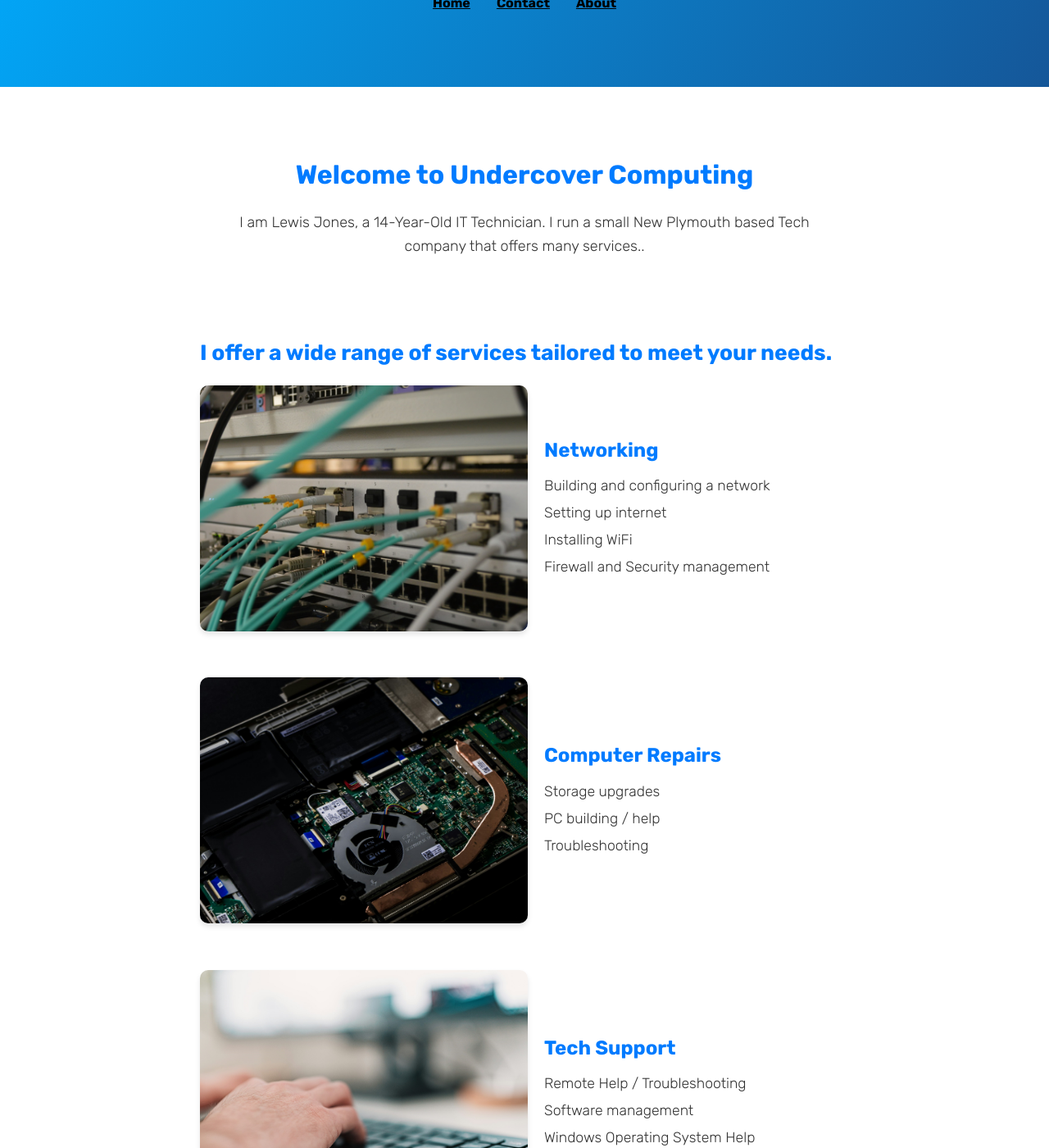
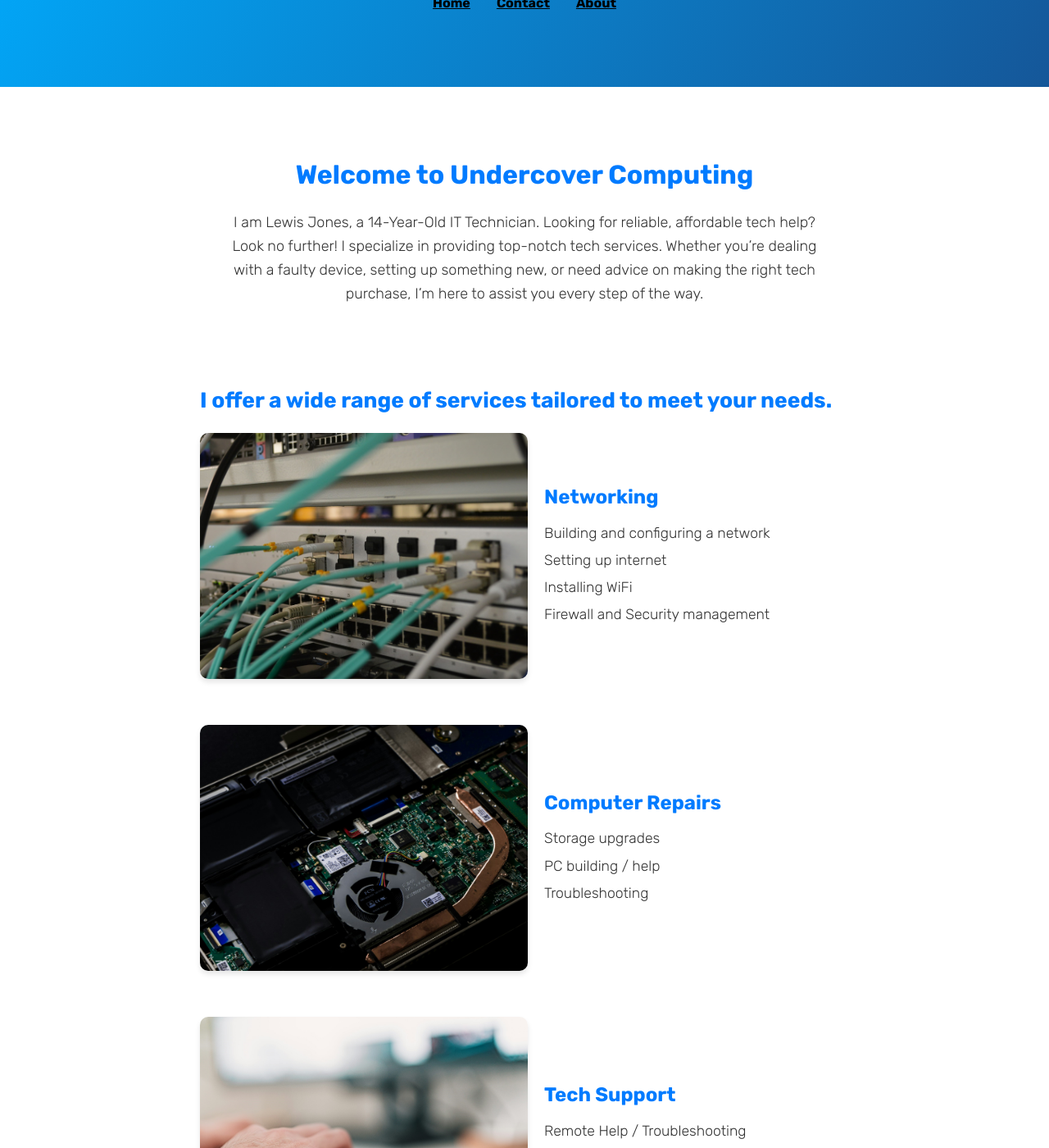
Before and after one commit to UndercoverComputing/undercovercomputing.com, a Jekyll site: the page index.html, which Jekyll copies as it is, in a window 1280 px wide and 1400 px high, scrolled down 259 px. Shown: the whole window at 82% size. Built offline with Jekyll 4.4.1, drawn with Linux system fonts in a browser that asks for light colours; some of the changed text lies outside the part shown.

Commit message:
Update index.html

```diff
--- a/index.html
+++ b/index.html
@@ -48,7 +48,9 @@
         <div itemscope itemtype="http://schema.org/Person">
             <section class="welcome-section">
                 <h2><strong>Welcome to Undercover Computing</strong></h2>
-                <p>I am <span itemprop="name">Lewis Jones</span>, a 14-Year-Old IT Technician. I run a small New Plymouth based Tech company that offers many services..</p>
+                <p>I am <span itemprop="name">Lewis Jones</span>, a 14-Year-Old IT Technician. Looking for reliable, affordable tech help? Look no further! I specialize in providing top-notch tech services. Whether you’re dealing with a faulty device, setting up something new, or need advice on making the right tech purchase, I’m here to assist you every step of the way.
+
+</p>
             </section>
         </div>
 
@@ -94,6 +96,15 @@
                 </div>
             </section>
         </section>
+        <section class="why-choose-me-section">
+            <h2 id="why-choose-me"><strong>Why Choose Me?</strong></h2>
+            <p>
+                - **Affordable Rates:** Quality tech services that won't break the bank.
+                - **Passion for Technology:** Technology isn’t just my job; it's my passion. I love solving tech problems and helping people.
+                - **Friendly & Reliable Service:** I aim to provide everyone with a positive and stress-free experience.
+                - **Eager to Help:** No matter how big or small the issue, I’m committed to finding the best solution for your needs.
+            </p>
+        </section>
     </main>
 
     <!-- Footer -->
```
